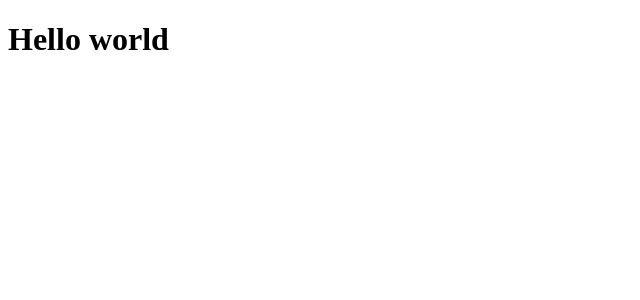
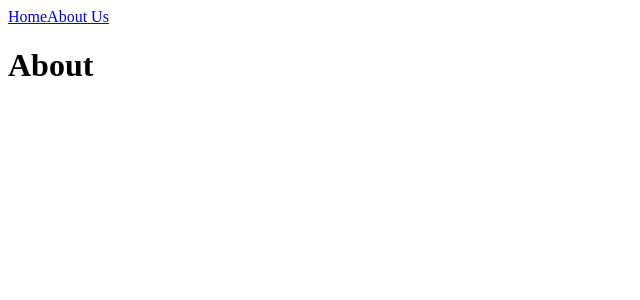
Before and after one commit to Ilichhh/rs-react, a React (Vite) app: page /about in a window 1280 px wide. Shown: the top 300 px of the page, without its empty margins (0-640 px from the left). Built offline with nearby package versions, Linux system fonts and the light colour scheme.

Commit message:
feat: add router

```diff
--- a/package.json
+++ b/package.json
@@ -12,8 +12,12 @@
     "test": "vitest"
   },
   "dependencies": {
+    "localforage": "^1.10.0",
+    "match-sorter": "^6.3.1",
     "react": "^18.2.0",
-    "react-dom": "^18.2.0"
+    "react-dom": "^18.2.0",
+    "react-router-dom": "^6.9.0",
+    "sort-by": "^1.2.0"
   },
   "devDependencies": {
     "@testing-library/jest-dom": "^5.16.5",
--- a/src/App.tsx
+++ b/src/App.tsx
@@ -1,7 +1,24 @@
 import React from 'react';
+import { Routes, Route, Link } from 'react-router-dom';
+
+import About from './pages/About';
+import Home from './pages/Home';
+import Error from './pages/Error';
 
 function App() {
-  return <h1>Hello world</h1>;
+  return (
+    <>
+      <header>
+        <Link to="/">Home</Link>
+        <Link to="/about">About Us</Link>
+      </header>
+      <Routes>
+        <Route path="/" element={<Home />} />
+        <Route path="/about" element={<About />} />
+        <Route path="*" element={<Error />} />
+      </Routes>
+    </>
+  );
 }
 
 export default App;
--- a/src/main.tsx
+++ b/src/main.tsx
@@ -1,10 +1,13 @@
 import React from 'react';
 import ReactDOM from 'react-dom/client';
+import { BrowserRouter } from 'react-router-dom';
 import App from './App';
 import './index.css';
 
 ReactDOM.createRoot(document.getElementById('root') as HTMLElement).render(
   <React.StrictMode>
-    <App />
+    <BrowserRouter>
+      <App />
+    </BrowserRouter>
   </React.StrictMode>
 );
--- /dev/null
+++ b/src/pages/About.tsx
@@ -0,0 +1,7 @@
+import React from 'react';
+
+function About() {
+  return <h1>About</h1>;
+}
+
+export default About;
--- /dev/null
+++ b/src/pages/Error.tsx
@@ -0,0 +1,7 @@
+import React from 'react';
+
+function Error() {
+  return <h1>404</h1>;
+}
+
+export default Error;
--- /dev/null
+++ b/src/pages/Home.tsx
@@ -0,0 +1,7 @@
+import React from 'react';
+
+function Home() {
+  return <h1>Hello world</h1>;
+}
+
+export default Home;
```
Also changed, not shown: 1 other file (tests, documents, lock files or other folders).
